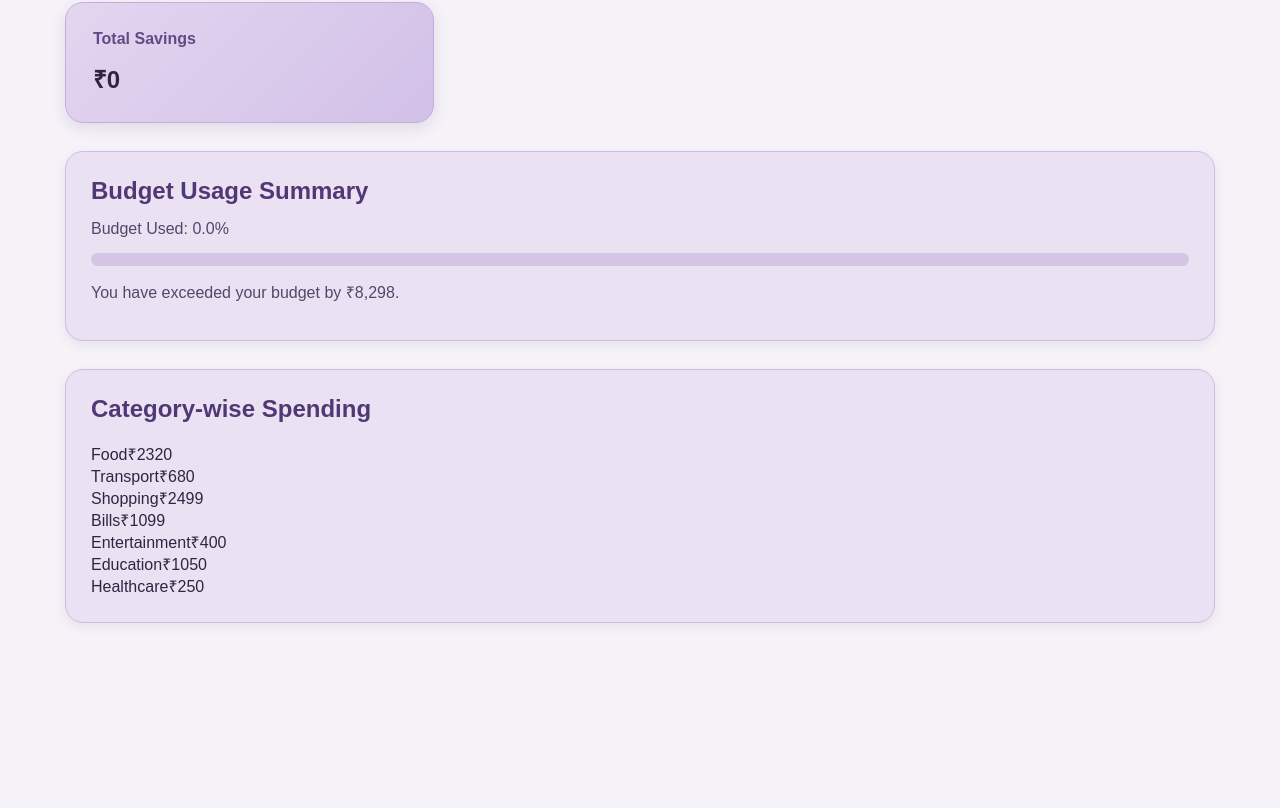
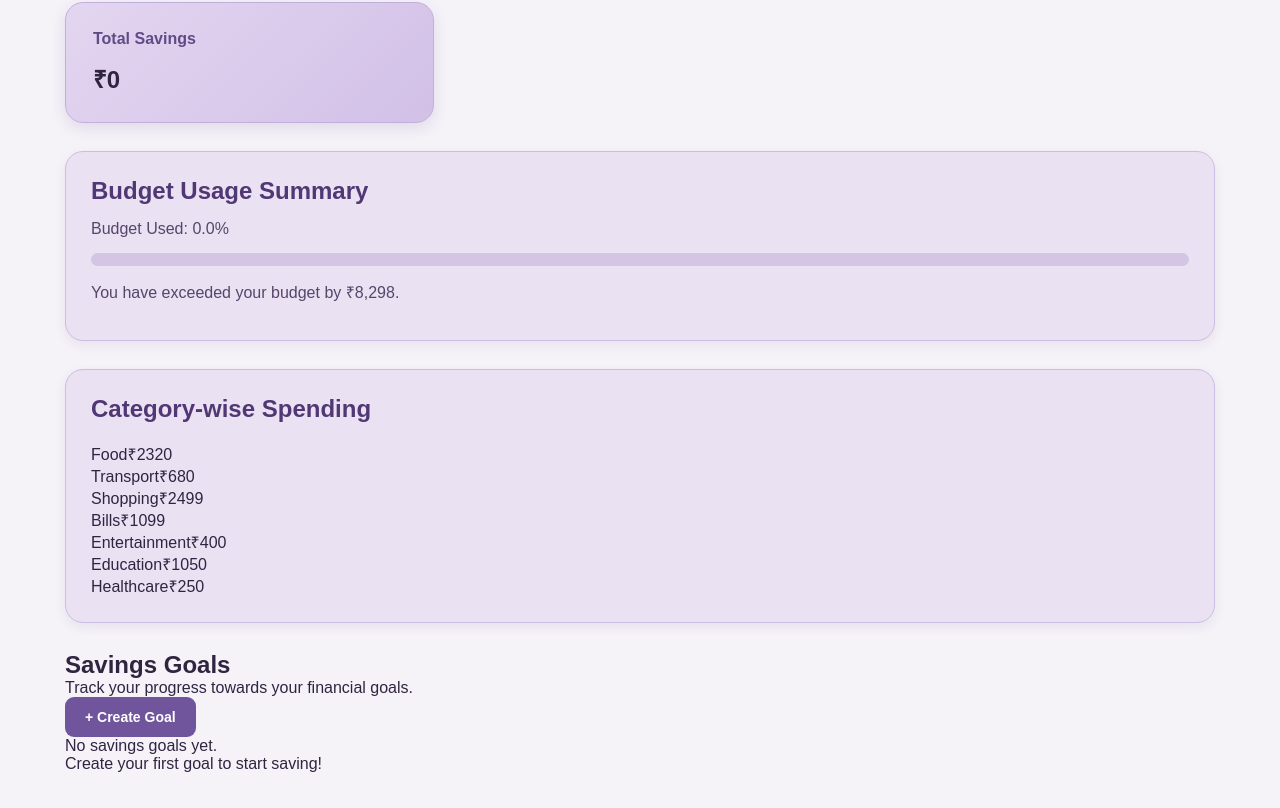
Before and after one commit to shrirakshabhat6-pixel/SpendWise, a Next.js app: page / in a window 1280 px wide. Shown: the part 447-1255 px from the top of the page. Before the commit the page ends 1105 px from the top, so only its background shows below. Built offline with nearby package versions, Linux system fonts and the light colour scheme.

Commit message:
Add savings goals section to dashboard

```diff
--- a/src/app/page.js
+++ b/src/app/page.js
@@ -1,8 +1,14 @@
+
 "use client";
+
+import { useState } from "react";
 
 import Navbar from "@/components/Navbar";
 import BudgetCard from "@/components/BudgetCard";
 import SpendingChart from "@/components/SpendingChart";
+import SavingsGoalForm from "@/components/SavingsGoalForm";
+import AddSavingsModal from "@/components/AddSavingModal";
+
 import { useExpenses } from "@/context/ExpensesContext";
 import { useBudget } from "@/context/BudgetContext";
 import { useSavings } from "@/context/SavingsContext";
@@ -16,12 +22,17 @@ import {
 export default function Home() {
   const { expenses } = useExpenses();
   const { budget, updateBudget } = useBudget();
-  const { savingsGoals = [] } = useSavings() || {};
+
+  const {
+    savingsGoals = [],
+    deleteSavingsGoal,
+  } = useSavings();
+
+  const [showGoalForm, setShowGoalForm] = useState(false);
+  const [selectedGoal, setSelectedGoal] = useState(null);
 
   const totalExpenses = calculateTotalExpenses(expenses);
-
   const remainingBudget = calculateRemainingBudget(budget, expenses);
-
   const categoryExpenses = calculateCategoryExpenses(expenses);
 
   const totalSavings = savingsGoals.reduce(
@@ -30,7 +41,6 @@ export default function Home() {
   );
 
   const budgetUsage = budget > 0 ? (totalExpenses / budget) * 100 : 0;
-
   const progressWidth = Math.min(budgetUsage, 100);
 
   return (
@@ -38,8 +48,12 @@ export default function Home() {
       <Navbar />
 
       <main className="max-w-6xl mx-auto p-6 space-y-6">
-        <h1 className="text-2xl font-bold text-gray-800">SpendWise Dashboard</h1>
 
+        <h1 className="text-2xl font-bold text-gray-800">
+          SpendWise Dashboard
+        </h1>
+
+        {/* Monthly Budget */}
         <div className="monthly-budget bg-white p-4 rounded-xl border border-gray-100 shadow-sm flex items-center gap-4">
           <label htmlFor="budget" className="text-sm font-semibold text-gray-700">
             Set Monthly Budget (₹):
@@ -55,6 +69,7 @@ export default function Home() {
           />
         </div>
 
+        {/* Summary Cards */}
         <div className="budget-container grid grid-cols-1 sm:grid-cols-2 lg:grid-cols-4 gap-4">
           <BudgetCard title="Total Budget" amount={budget} />
           <BudgetCard title="Total Expenses" amount={totalExpenses} />
@@ -62,8 +77,12 @@ export default function Home() {
           <BudgetCard title="Total Savings" amount={totalSavings} />
         </div>
 
+        {/* Budget Usage */}
         <div className="budget-summary bg-white p-6 rounded-xl border border-gray-100 shadow-sm space-y-3">
-          <h2 className="text-lg font-bold text-gray-800">Budget Usage Summary</h2>
+          <h2 className="text-lg font-bold text-gray-800">
+            Budget Usage Summary
+          </h2>
+
           <p className="text-sm text-gray-600 font-medium">
             Budget Used: {budgetUsage.toFixed(1)}%
           </p>
@@ -82,7 +101,127 @@ export default function Home() {
           </p>
         </div>
 
+        {/* Spending Chart */}
         <SpendingChart categoryExpenses={categoryExpenses} />
+
+        {/* Savings Goals */}
+        <section className="bg-white p-6 rounded-xl border border-gray-100 shadow-sm space-y-5">
+
+          <div className="flex flex-wrap justify-between items-center gap-3">
+            <div>
+              <h2 className="text-xl font-bold text-gray-800">
+                Savings Goals
+              </h2>
+              <p className="text-sm text-gray-500 mt-1">
+                Track your progress towards your financial goals.
+              </p>
+            </div>
+
+            <button
+              onClick={() => setShowGoalForm(true)}
+              className="bg-purple-600 text-white px-4 py-2 rounded-lg text-sm font-semibold hover:bg-purple-700 transition-colors"
+            >
+              + Create Goal
+            </button>
+          </div>
+
+          {savingsGoals.length === 0 ? (
+            <div className="text-center py-10 bg-gray-50 rounded-xl">
+              <p className="text-gray-600 font-medium">
+                No savings goals yet.
+              </p>
+              <p className="text-sm text-gray-400 mt-1">
+                Create your first goal to start saving!
+              </p>
+            </div>
+          ) : (
+            <div className="grid grid-cols-1 md:grid-cols-2 gap-4">
+              {savingsGoals.map((goal) => {
+                const target = Number(goal.targetAmount) || 0;
+                const current = Number(goal.currentAmount) || 0;
+
+                const progress =
+                  target > 0
+                    ? Math.min((current / target) * 100, 100)
+                    : 0;
+
+                return (
+                  <div
+                    key={goal.id}
+                    className="border border-gray-200 rounded-xl p-5 space-y-4"
+                  >
+                    <div className="flex justify-between items-start gap-2">
+                      <div>
+                        <h3 className="font-bold text-gray-800">
+                          {goal.title}
+                        </h3>
+                        <p className="text-xs text-purple-600 mt-1">
+                          {goal.category}
+                        </p>
+                      </div>
+
+                      <button
+                        onClick={() => deleteSavingsGoal(goal.id)}
+                        className="text-red-500 text-sm hover:text-red-700"
+                      >
+                        Delete
+                      </button>
+                    </div>
+
+                    <div className="flex justify-between text-sm">
+                      <span className="text-gray-500">Saved</span>
+                      <span className="font-semibold text-gray-800">
+                        ₹{current.toLocaleString("en-IN")} / ₹
+                        {target.toLocaleString("en-IN")}
+                      </span>
+                    </div>
+
+                    <div className="w-full bg-gray-100 rounded-full h-3 overflow-hidden">
+                      <div
+                        className="bg-purple-600 h-3 rounded-full transition-all duration-500"
+                        style={{ width: `${progress}%` }}
+                      />
+                    </div>
+
+                    <div className="flex justify-between items-center text-xs text-gray-500">
+                      <span>{progress.toFixed(1)}% completed</span>
+                      {goal.deadline && (
+                        <span>Deadline: {goal.deadline}</span>
+                      )}
+                    </div>
+
+                    <button
+                      onClick={() => setSelectedGoal(goal)}
+                      className="w-full bg-purple-50 text-purple-700 py-2 rounded-lg text-sm font-semibold hover:bg-purple-100 transition-colors"
+                    >
+                      + Add Money
+                    </button>
+                  </div>
+                );
+              })}
+            </div>
+          )}
+        </section>
+
+        {/* Create Goal Form */}
+        {showGoalForm && (
+          <div className="bg-black/30 fixed inset-0 z-40 flex items-center justify-center p-4">
+            <div className="bg-white rounded-xl max-w-lg w-full p-2">
+              <SavingsGoalForm
+                onClose={() => setShowGoalForm(false)}
+              />
+            </div>
+          </div>
+        )}
+
+        {/* Add Money Modal */}
+        {selectedGoal && (
+          <AddSavingsModal
+            goal={selectedGoal}
+            onClose={() => setSelectedGoal(null)}
+          />
+        )}
+
       </main>
     </>
   );
--- a/src/context/SavingsContext.jsx
+++ b/src/context/SavingsContext.jsx
@@ -1,3 +1,4 @@
+
 "use client";
 
 import { createContext, useContext, useState, useEffect } from "react";
@@ -6,23 +7,40 @@ const SavingsContext = createContext();
 
 export function SavingsProvider({ children }) {
   const [savingsGoals, setSavingsGoals] = useState([]);
+  const [isLoaded, setIsLoaded] = useState(false);
 
-  // Load savings goals from localStorage on mount
+  // Load saved goals when the app starts
   useEffect(() => {
-    const saved = localStorage.getItem("spendwise_savings_goals");
-    if (saved) {
-      try {
-        setSavingsGoals(JSON.parse(saved));
-      } catch (err) {
-        console.error("Failed to parse savings goals from localStorage", err);
+    try {
+      const saved = localStorage.getItem("spendwise_savings_goals");
+
+      if (saved) {
+        const parsed = JSON.parse(saved);
+
+        if (Array.isArray(parsed)) {
+          setSavingsGoals(parsed);
+        }
       }
+    } catch (err) {
+      console.error("Failed to load savings goals:", err);
+    } finally {
+      setIsLoaded(true);
     }
   }, []);
 
-  // Save savings goals to localStorage whenever they change
+  // Save goals only AFTER they have finished loading
   useEffect(() => {
-    localStorage.setItem("spendwise_savings_goals", JSON.stringify(savingsGoals));
-  }, [savingsGoals]);
+    if (!isLoaded) return;
+
+    try {
+      localStorage.setItem(
+        "spendwise_savings_goals",
+        JSON.stringify(savingsGoals)
+      );
+    } catch (err) {
+      console.error("Failed to save savings goals:", err);
+    }
+  }, [savingsGoals, isLoaded]);
 
   const addSavingsGoal = (goal) => {
     const newGoal = {
@@ -30,25 +48,28 @@ export function SavingsProvider({ children }) {
       id: Date.now().toString(),
       createdAt: new Date().toISOString(),
     };
+
     setSavingsGoals((prev) => [newGoal, ...prev]);
   };
 
   const addContribution = (goalId, amount) => {
     setSavingsGoals((prev) =>
-      prev.map((goal) => {
-        if (goal.id === goalId) {
-          return {
-            ...goal,
-            currentAmount: Number(goal.currentAmount || 0) + Number(amount),
-          };
-        }
-        return goal;
-      })
+      prev.map((goal) =>
+        goal.id === goalId
+          ? {
+              ...goal,
+              currentAmount:
+                Number(goal.currentAmount || 0) + Number(amount),
+            }
+          : goal
+      )
     );
   };
 
   const deleteSavingsGoal = (goalId) => {
-    setSavingsGoals((prev) => prev.filter((goal) => goal.id !== goalId));
+    setSavingsGoals((prev) =>
+      prev.filter((goal) => goal.id !== goalId)
+    );
   };
 
   return (
```
